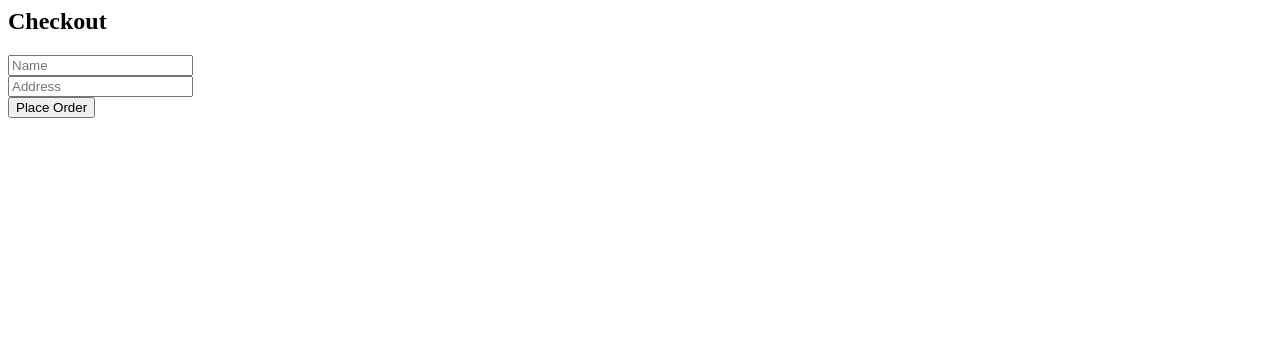
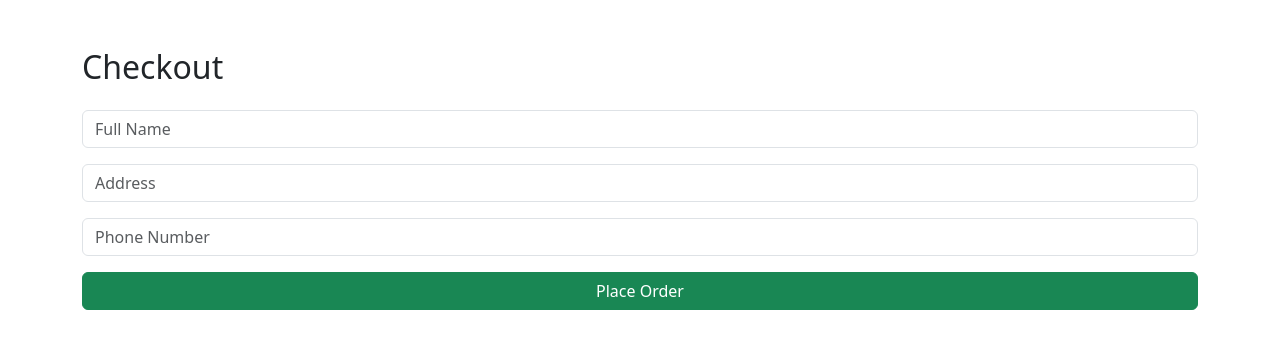
Before and after one commit to vikasrajput0112/cosmetic-store, a Django app: page /checkout/ in a window 1280 px wide. Shown: the top 349 px of the page. Run offline with Django 4.2, Linux system fonts and the light colour scheme.

Commit message:
Update checkout.html

```diff
--- a/store/templates/checkout.html
+++ b/store/templates/checkout.html
@@ -1,7 +1,22 @@
-<h2>Checkout</h2>
+<!DOCTYPE html>
+<html>
+<head>
+    <title>Checkout</title>
+    <link href="https://cdn.jsdelivr.net/npm/bootstrap@5.3.0/dist/css/bootstrap.min.css" rel="stylesheet">
+</head>
+<body>
 
-<form>
-    <input placeholder="Name"><br>
-    <input placeholder="Address"><br>
-    <button>Place Order</button>
-</form>
+<div class="container mt-5">
+    <h2>Checkout</h2>
+
+    <form class="mt-4">
+        <input class="form-control mb-3" placeholder="Full Name">
+        <input class="form-control mb-3" placeholder="Address">
+        <input class="form-control mb-3" placeholder="Phone Number">
+
+        <button class="btn btn-success w-100">Place Order</button>
+    </form>
+</div>
+
+</body>
+</html>
```
